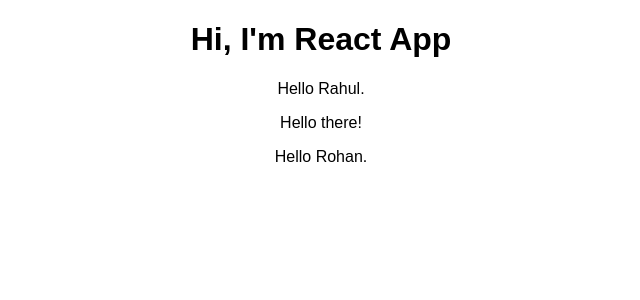
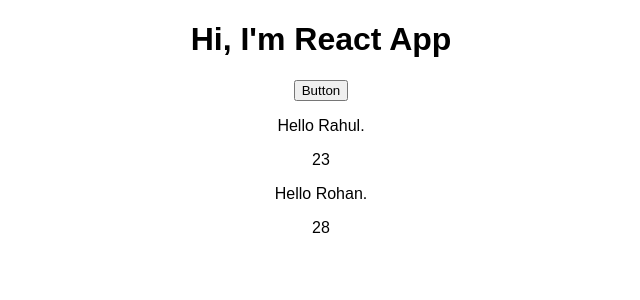
Before and after one commit to rnair1607/react-complete-guide-e-guide, a React (Create React App) app: page / in a window 1280 px wide. Shown: the top 300 px of the page, without its empty margins (319-959 px from the left). Built offline with nearby package versions, Linux system fonts and the light colour scheme.

Commit message:
useState

```diff
--- a/src/App.js
+++ b/src/App.js
@@ -1,15 +1,35 @@
-import React, { Component } from "react";
-import logo from "./logo.svg";
+import React, { useState } from "react";
 import "./App.css";
 import Person from "./Person/Person";
 
-class App extends Component {
-  render() {
+const App = (props) => {
+  const [personsState, setPersons] = useState({
+    persons: [
+      { name: "Rahul", age: 23 },
+      { name: "Rohan", age: 28 },
+    ],
+  });
+
+  const switchHandler = () => {
+    setPersons({
+      persons: [
+        { name: "Roman", age: 29 },
+        { name: "Rohan", age: 28 },
+      ],
+    });
+  };
   return (
     <div className="App">
       <h1>Hi, I'm React App</h1>
-        <Person name="Rahul">Hello there!</Person>
-        <Person name="Rohan" />
+      <button onClick={switchHandler}>Button</button>
+      <Person
+        name={personsState.persons[0].name}
+        age={personsState.persons[0].age}
+      />
+      <Person
+        name={personsState.persons[1].name}
+        age={personsState.persons[1].age}
+      />
     </div>
   );
 
@@ -18,7 +38,6 @@
   //   { className: "App" },
   //   React.createElement("h1", null, "Hi")
   // );
-  }
-}
+};
 
 export default App;
--- a/src/Person/Person.jsx
+++ b/src/Person/Person.jsx
@@ -1,9 +1,10 @@
 import React from "react";
 
-const person = ({ name, children }) => {
+const person = ({ name, children, age }) => {
   return (
     <div>
       <p>Hello {name}.</p>
+      {age}
       <p>{children}</p>
     </div>
   );
```
Lines whose indentation alone changed are shown as unchanged.
